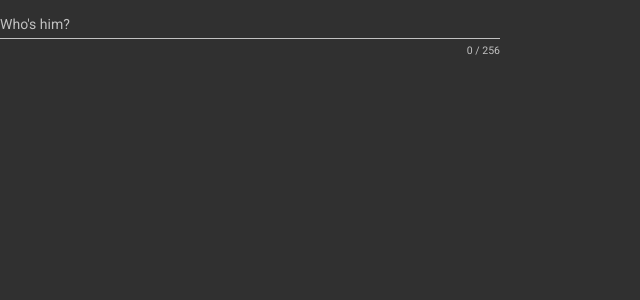
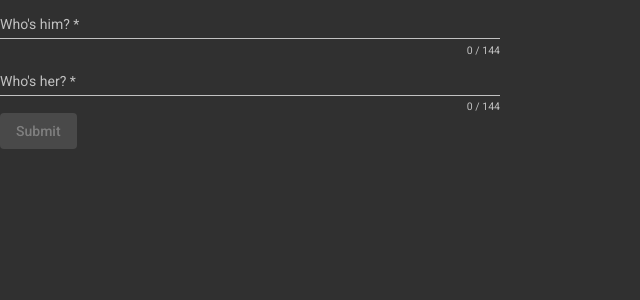
Before and after one commit to umbe1987/striscioline, an Angular app in the folder client/: page / in a window 1280 px wide. Shown: the top 300 px of the page, without its empty margins (0-640 px from the left). Built offline with nearby package versions, Linux system fonts and the light colour scheme.

Commit message:
draft of form group with submit button validation

```diff
--- a/client/src/app/striscioline/striscioline.component.html
+++ b/client/src/app/striscioline/striscioline.component.html
@@ -1,7 +1,41 @@
-<form class="striscioline-form">
+<form
+  class="striscioline-form"
+  [formGroup]="strisciolineForm"
+  (ngSubmit)="onSubmit()"
+>
   <mat-form-field class="striscioline-full-width">
     <mat-label>Who's him?</mat-label>
-    <input matInput #message maxlength="256" />
-    <mat-hint align="end">{{ message.value.length }} / 256</mat-hint>
+    <input
+      formControlName="hisName"
+      matInput
+      [formControl]="strisciolineForm.controls['hisName']"
+      maxlength="144"
+      required
+    />
+    <mat-hint align="end"
+      >{{ strisciolineForm.controls["hisName"].value.length }} / 144</mat-hint
+    >
   </mat-form-field>
+  <mat-form-field class="striscioline-full-width">
+    <mat-label>Who's her?</mat-label>
+    <input
+      formControlName="herName"
+      matInput
+      [formControl]="strisciolineForm.controls['herName']"
+      maxlength="144"
+      required
+    />
+    <mat-hint align="end"
+      >{{ strisciolineForm.controls["herName"].value.length }} / 144</mat-hint
+    >
+  </mat-form-field>
+
+  <button
+    type="submit"
+    [disabled]="!strisciolineForm.valid"
+    mat-raised-button
+    color="primary"
+  >
+    Submit
+  </button>
 </form>
--- a/client/src/app/striscioline/striscioline.component.ts
+++ b/client/src/app/striscioline/striscioline.component.ts
@@ -1,15 +1,23 @@
 import { Component, OnInit } from '@angular/core';
+import { FormBuilder } from '@angular/forms';
+import { Validators } from '@angular/forms';
 
 @Component({
   selector: 'app-striscioline',
   templateUrl: './striscioline.component.html',
-  styleUrls: ['./striscioline.component.css']
+  styleUrls: ['./striscioline.component.css'],
 })
 export class StrisciolineComponent implements OnInit {
+  strisciolineForm = this.fb.group({
+    hisName: ['', Validators.required],
+    herName: ['', Validators.required]
+  });
+  constructor(private fb: FormBuilder) {}
 
-  constructor() { }
+  ngOnInit(): void {}
 
-  ngOnInit(): void {
+  onSubmit(): void {
+    // Process checkout data here
+    console.log(this.strisciolineForm.value);
   }
-
 }
```
Also changed, not shown: client/src/app/striscioline/striscioline.module.ts (+18 -3 lines).
